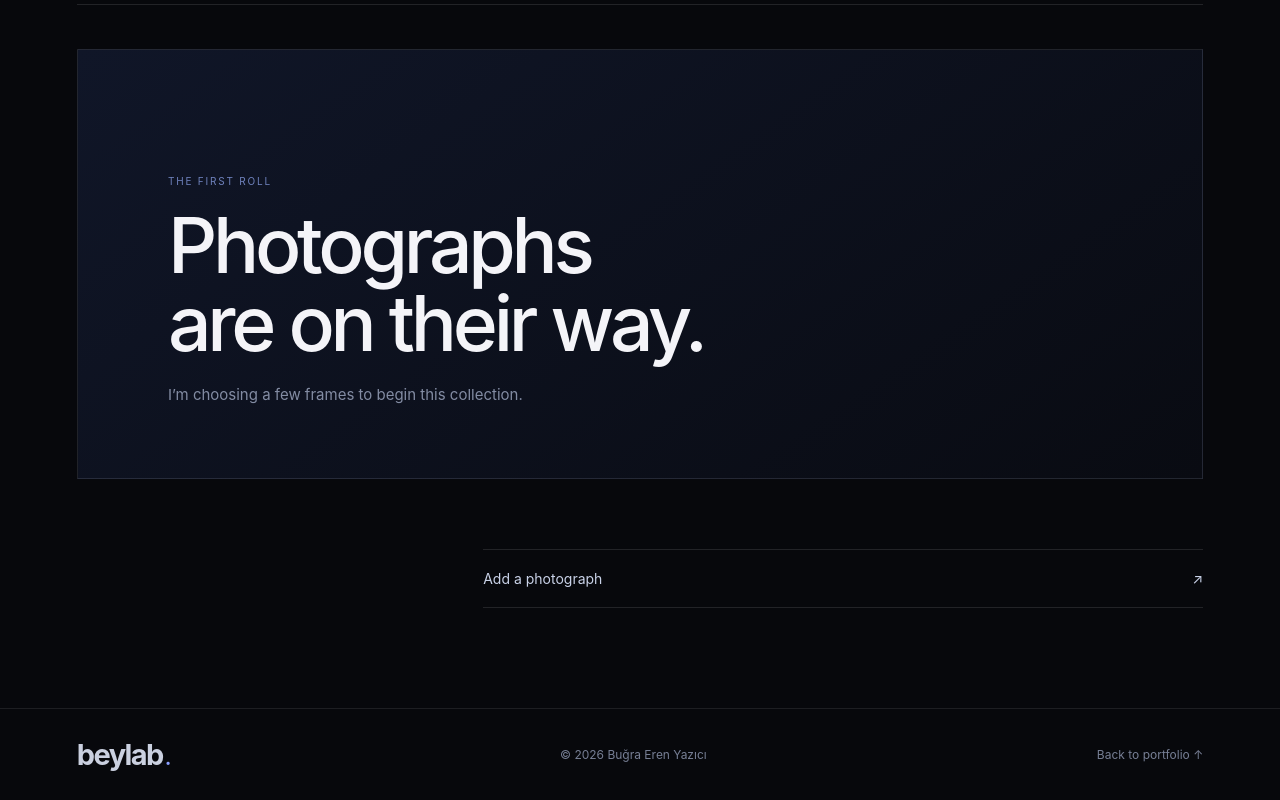
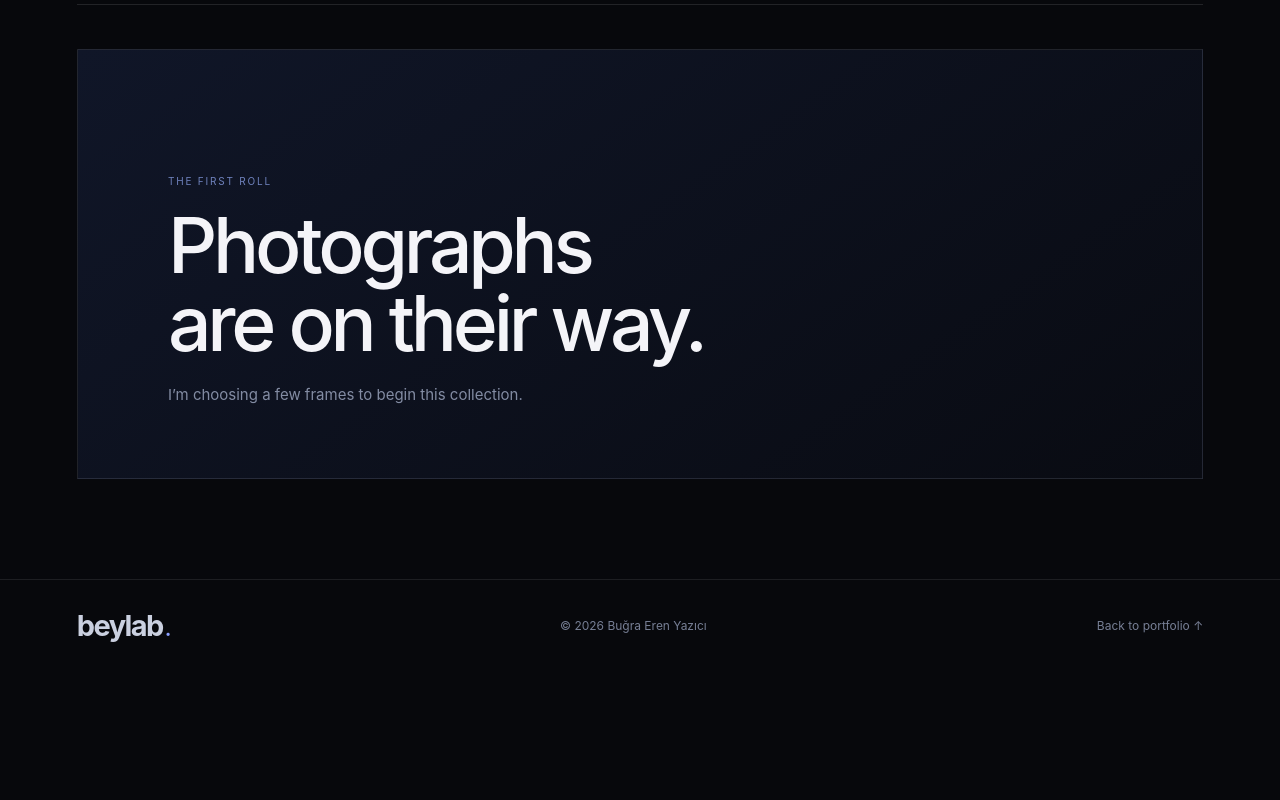
Before and after one commit to bugra-jpg/beylab, a plain HTML site: page photos.html in a window 1280 px wide. Shown: the part 522-1322 px from the top of the page. After the commit the page ends 1193 px from the top, so only its background shows below. Drawn offline with Linux system fonts and the light colour scheme.

Commit message:
Remove public photo upload link

```diff
--- a/photos.html
+++ b/photos.html
@@ -16,7 +16,7 @@
   </section>
   <section class="photo-grid" id="photo-grid" aria-live="polite"></section>
   <section class="photo-empty" id="photo-empty" hidden><span>THE FIRST ROLL</span><h2>Photographs<br>are on their way.</h2><p>I’m choosing a few frames to begin this collection.</p></section>
-  <details class="photo-admin"><summary>Add a photograph <span>↗</span></summary><div><p>Upload JPG, PNG, WebP, or AVIF files to the photo folder. The gallery updates automatically after GitHub finishes publishing.</p><a href="https://github.com/bugra-jpg/beylab/upload/main/assets/photos" target="_blank" rel="noreferrer">Open the GitHub upload page ↗</a></div></details>
+
 </main>
 <dialog class="photo-dialog" id="photo-dialog"><button class="photo-dialog-close" type="button" aria-label="Close photograph">Close ×</button><div class="photo-dialog-frame"><img alt=""><div><strong class="photo-dialog-title"></strong><span class="photo-dialog-meta"></span></div></div></dialog>
 <footer class="photo-footer"><a class="wordmark" href="./">beylab<span>.</span></a><p>© <span id="year">2026</span> Buğra Eren Yazıcı</p><a href="./">Back to portfolio ↑</a></footer>
```
